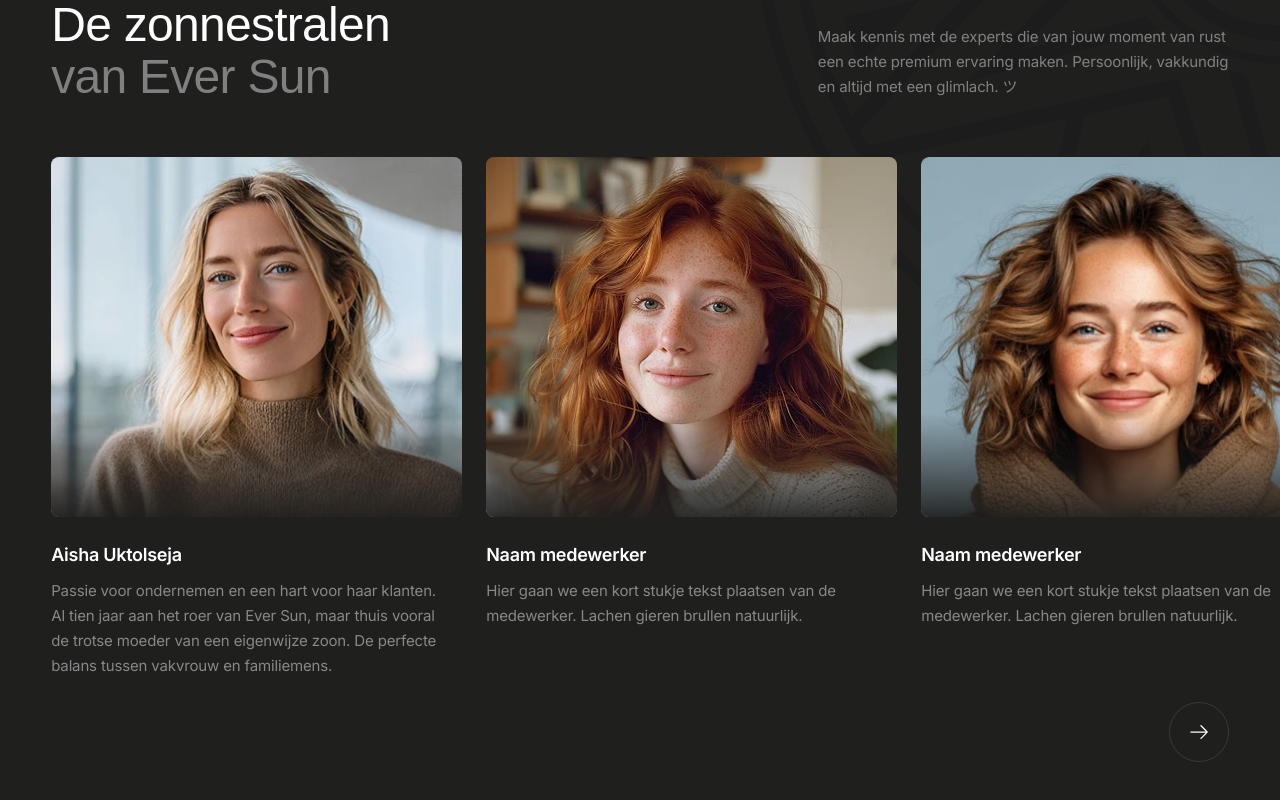
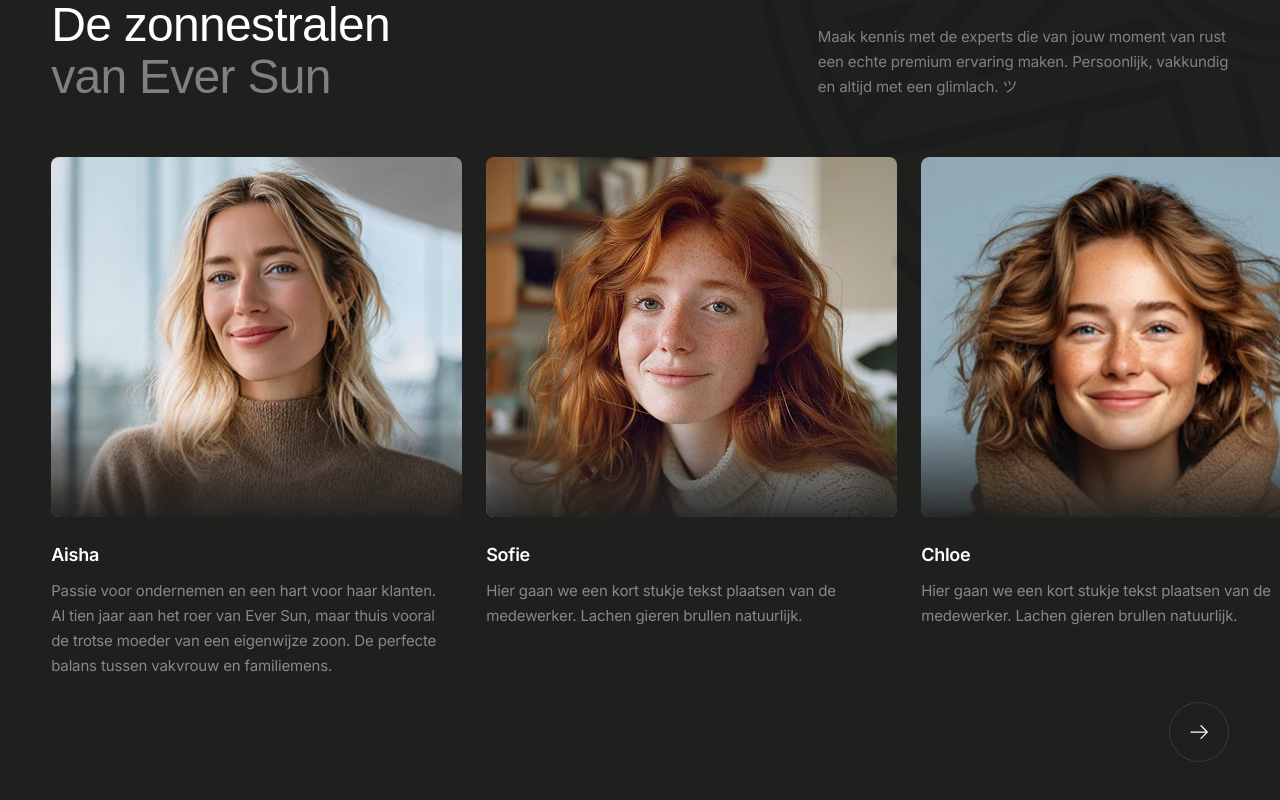
Before and after one commit to timothyvansas-gif/eversun, a Next.js app: page / in a window 1280 px wide. Shown: the part 1992-2792 px from the top of the page. Built offline with nearby package versions, Linux system fonts and the light colour scheme; a web font is replaced by a local one.

Commit message:
feat: update team member names in Over Ons component

```diff
--- a/src/components/over-ons.tsx
+++ b/src/components/over-ons.tsx
@@ -68,25 +68,25 @@ function useDraggableScroll() {
 const teamMembers = [
   {
     id: 1,
-    name: "Aisha Uktolseja",
+    name: "Aisha",
     image: teamAisha,
     description: "Passie voor ondernemen en een hart voor haar klanten. Al tien jaar aan het roer van Ever Sun, maar thuis vooral de trotse moeder van een eigenwijze zoon. De perfecte balans tussen vakvrouw en familiemens.",
   },
   {
     id: 2,
-    name: "Naam medewerker",
+    name: "Sofie",
     image: teamDummy,
     description: "Hier gaan we een kort stukje tekst plaatsen van de medewerker. Lachen gieren brullen natuurlijk.",
   },
   {
     id: 3,
-    name: "Naam medewerker",
+    name: "Chloe",
     image: teamDummy2,
     description: "Hier gaan we een kort stukje tekst plaatsen van de medewerker. Lachen gieren brullen natuurlijk.",
   },
   {
     id: 4,
-    name: "Naam medewerker",
+    name: "Yara",
     image: teamDummy,
     description: "Hier gaan we een kort stukje tekst plaatsen van de medewerker. Lachen gieren brullen natuurlijk.",
   }
```
